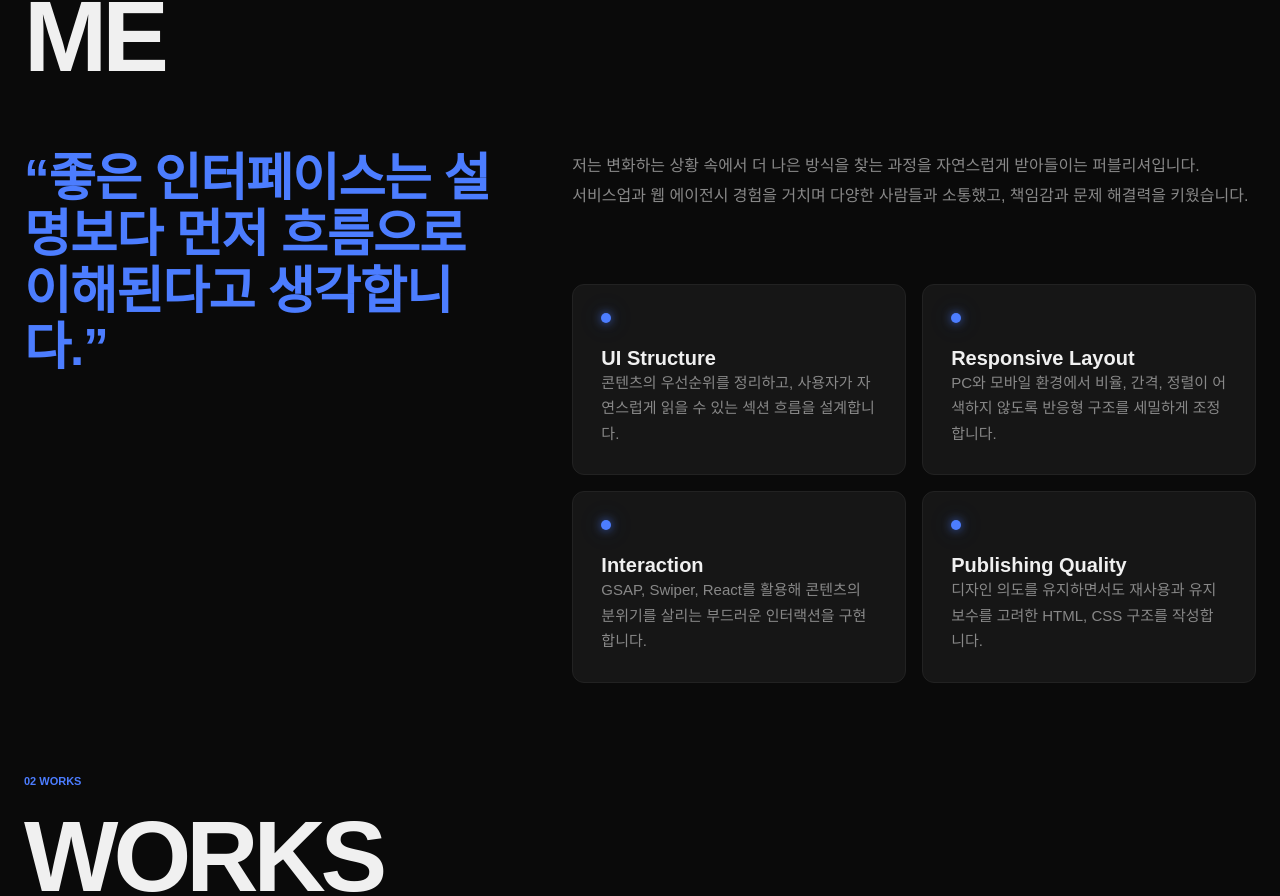
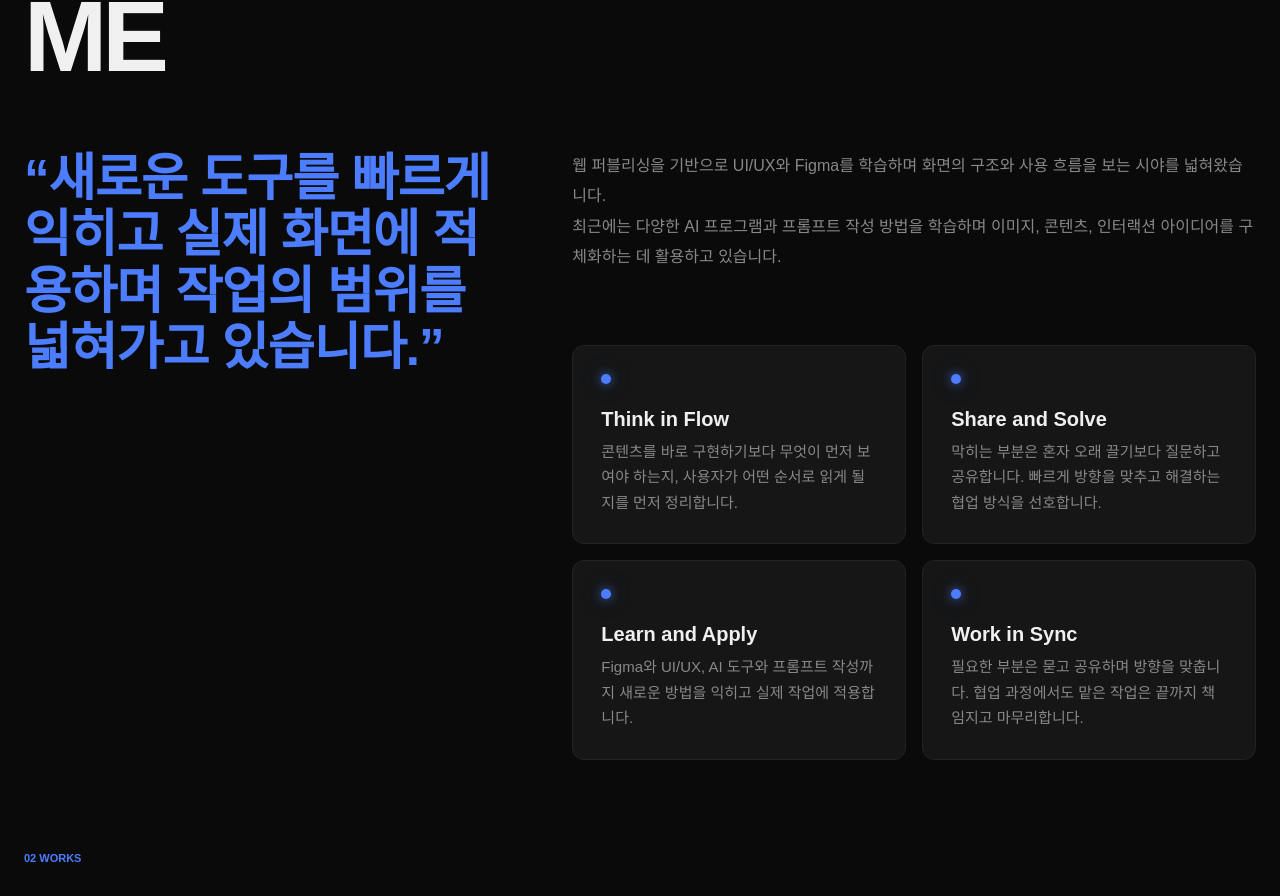
Before and after one commit to silverlsland20kid/portfolio, a React (Vite) app in the folder app/: page / in a window 1280 px wide. Shown: the part 1092-1988 px from the top of the page. Built offline with nearby package versions, Linux system fonts and the light colour scheme; a web font is replaced by a local one.

Commit message:
20260714 포트폴리오 수정2

```diff
--- a/app/src/App.jsx
+++ b/app/src/App.jsx
@@ -16,10 +16,12 @@ export default function App() {
     const { pathname } = useLocation();
 
     // 페이지 이동 시 스크롤 초기화
+    // 의존성 배열에 pathname을 추가하여 URL이 변경될 때만 실행
     useEffect(() => {
       window.scrollTo(0, 0);
     }, [pathname]);
 
+    // 해당 컴포넌트는 화면에 HTML을 출력하지 않고 기능만 수행하므로 null을 반환
     return null;
   }
 
@@ -43,7 +45,7 @@ export default function App() {
       mouseX = event.clientX;
       mouseY = event.clientY;
 
-      // Dot Move
+      // Dot Move (애니메이션 시간을 주지 않고 요소의 속성을 즉시 변경)
       if (dot) {
         gsap.set(dot, {
           x: mouseX,
@@ -68,24 +70,24 @@ export default function App() {
         });
       }
 
-      // Loop
+      // 브라우저 화면이 갱신되는 시점마다 cursorLoop를 다시 실행
       animationFrameId = requestAnimationFrame(cursorLoop);
     };
 
     // Ring Start
     cursorLoop();
 
-    // Hover Elements
+    // hover 시킬 요소들을 모두 선택
     const hoverElements = document.querySelectorAll(
       "a, .works__row, .contact__btn",
     );
 
-    // Cursor Hover Enter
+    // 마우스가 올라가면 다음 클래스가 추가되어 ring의 스타일이 변경됨
     const handleHoverEnter = () => {
       ring?.classList.add("is-hover");
     };
 
-    // Cursor Hover Leave
+    // 마우스가 벗어나면 제거 (?. => optional chaining임. ring 요소가 없더라도 오류가 발생하지 않도록 보호)
     const handleHoverLeave = () => {
       ring?.classList.remove("is-hover");
     };
@@ -99,7 +101,7 @@ export default function App() {
     // ScrollTrigger
     gsap.registerPlugin(ScrollTrigger);
 
-    // Section Titles
+    // 섹션 제목 애니메이션 시작
     gsap.utils.toArray(".display").forEach((heading) => {
       gsap.from(heading, {
         yPercent: 110,
@@ -115,7 +117,7 @@ export default function App() {
       });
     });
 
-    // About Timeline
+    // About Timeline (About 섹션 내부 요소를 따로 실행하지 않고 하나의 타임라인으로 연결하여 실행)
     const aboutTimeline = gsap.timeline({
       scrollTrigger: {
         trigger: ".about__grid",
@@ -133,7 +135,7 @@ export default function App() {
         ease: "power3.out",
       })
 
-      // About Text
+      // About Text (앞 애니메이션이 완전히 끝나기 0.45초 전에 다음 애니메이션을 시작)
       .from(
         ".about__text > p",
         {
@@ -145,7 +147,7 @@ export default function App() {
         "-=0.45",
       )
 
-      // About Cards
+      // About Cards (stagger => 여러 개의 .strength-card를 0.09초 간격으로 순차 실행)
       .from(
         ".strength-card",
         {
@@ -158,7 +160,7 @@ export default function App() {
         "-=0.3",
       );
 
-    // Works Rows
+    // Works Rows (각 행마다 별도의 타임라인을 생성하여 스크롤 시 애니메이션 실행)
     gsap.utils.toArray(".works__row").forEach((row) => {
       // Works Elements
       const num = row.querySelector(".works__num");
@@ -197,7 +199,7 @@ export default function App() {
           "-=0.3",
         )
 
-        // Works Category And Meta
+        // Works Category And Meta (배열의 첫 번째 요소인 category가 먼저 나타나고, meta가 0.08초 뒤에 나타남)
         .from(
           [category, meta],
           {
@@ -213,7 +215,7 @@ export default function App() {
 
     // Experience Rows
     gsap.utils.toArray(".timeline__row").forEach((row) => {
-      // Experience Elements
+      // Experience Elements (날짜와 내용을 분리해 실행)
       const date = row.querySelector(".timeline__date");
       const content = row.querySelector(".timeline__content");
 
@@ -257,7 +259,7 @@ export default function App() {
       },
     });
 
-    // Contact Text
+    // Contact Text (텍스트는 왼쪽에서 나타나도록 설정)
     contactTimeline
       .from(".contact__grid > div:first-child", {
         x: -36,
@@ -266,7 +268,7 @@ export default function App() {
         ease: "power3.out",
       })
 
-      // Contact Videos
+      // Contact Videos (비디오는 오른쪽에서 나타나도록 설정)
       .from(
         ".contact-preview-board",
         {
@@ -292,15 +294,15 @@ export default function App() {
       },
     });
 
-    // Cleanup
+    // Cleanup 함수 (useEffect 안에서 반환하는 함수는 컴포넌트가 사라질 때 실행됨)
     return () => {
-      // Cursor Event Remove
+      // Cursor Event Remove (마우스 이동 이벤트 제거)
       window.removeEventListener("mousemove", handleMouseMove);
 
-      // Cursor Loop Remove
+      // Cursor Loop Remove (반복 중단)
       cancelAnimationFrame(animationFrameId);
 
-      // Hover Event Remove
+      // Hover Event Remove (Hover 이벤트 제거)
       hoverElements.forEach((element) => {
         element.removeEventListener("mouseenter", handleHoverEnter);
         element.removeEventListener("mouseleave", handleHoverLeave);
@@ -344,7 +346,7 @@ function Home() {
       },
     });
 
-    // Hero Name Start
+    // Hero Name Start (애니메이션 실행 전에 아래쪽에서 100% 잘라 요소가 보이지 않도록 설정)
     gsap.set(".hero__line", {
       clipPath: "inset(0 0 100% 0)",
       y: 40,
@@ -402,18 +404,18 @@ function Home() {
         "-=0.45",
       );
 
-    // Glow Move
+    // Hero 마우스 조명 위치 계산
     const handleHeroMouseMove = (event) => {
       if (!hero || !heroGlow) return;
 
-      // Hero Position
+      // Hero가 브라우저 화면에서 어느 위치에 있는지 계산
       const rect = hero.getBoundingClientRect();
 
       // Mouse Position
       const mouseX = event.clientX - rect.left;
       const mouseY = event.clientY - rect.top;
 
-      // Glow Animation
+      // 마우스 조명 애니메이션 (overwrite: "auto" => 마우스가 빠르게 움직일 때 이전 이동 애니메이션이 계속 쌓이지 않도록 기존 Tween을 적절히 덮어씌움)
       gsap.to(heroGlow, {
         x: mouseX,
         y: mouseY,
@@ -461,7 +463,7 @@ function Home() {
     };
   }, []);
 
-  // Contact 섹션에 사용할 영상 목록
+  // Contact 섹션에 사용할 영상 배열 목록
   const previewVideos = [
     {
       type: "mo",
@@ -590,15 +592,17 @@ function Home() {
 
           <div className="about__grid">
             <blockquote className="about__quote">
-              “좋은 인터페이스는 설명보다 먼저 흐름으로 이해된다고 생각합니다.”
+              “새로운 도구를 빠르게 익히고 실제 화면에 적용하며 작업의 범위를
+              넓혀가고 있습니다.”
             </blockquote>
 
             <div className="about__text">
               <p>
-                저는 변화하는 상황 속에서 더 나은 방식을 찾는 과정을 자연스럽게
-                받아들이는 퍼블리셔입니다. <br />
-                서비스업과 웹 에이전시 경험을 거치며 다양한 사람들과 소통했고,
-                책임감과 문제 해결력을 키웠습니다.
+                웹 퍼블리싱을 기반으로 UI/UX와 Figma를 학습하며 화면의 구조와
+                사용 흐름을 보는 시야를 넓혀왔습니다. <br />
+                최근에는 다양한 AI 프로그램과 프롬프트 작성 방법을 학습하며
+                이미지, 콘텐츠, 인터랙션 아이디어를 구체화하는 데 활용하고
+                있습니다.
               </p>
 
               <div className="strengths">
@@ -607,10 +611,11 @@ function Home() {
                     <div className="strength-card__top">
                       <span className="strength-card__dot"></span>
                     </div>
-                    <strong>UI Structure</strong>
+
+                    <strong>Think in Flow</strong>
                     <p>
-                      콘텐츠의 우선순위를 정리하고, 사용자가 자연스럽게 읽을 수
-                      있는 섹션 흐름을 설계합니다.
+                      콘텐츠를 바로 구현하기보다 무엇이 먼저 보여야 하는지,
+                      사용자가 어떤 순서로 읽게 될지를 먼저 정리합니다.
                     </p>
                   </div>
                 </article>
@@ -621,10 +626,10 @@ function Home() {
                       <span className="strength-card__dot"></span>
                     </div>
 
-                    <strong>Responsive Layout</strong>
+                    <strong>Share and Solve</strong>
                     <p>
-                      PC와 모바일 환경에서 비율, 간격, 정렬이 어색하지 않도록
-                      반응형 구조를 세밀하게 조정합니다.
+                      막히는 부분은 혼자 오래 끌기보다 질문하고 공유합니다.
+                      빠르게 방향을 맞추고 해결하는 협업 방식을 선호합니다.
                     </p>
                   </div>
                 </article>
@@ -635,10 +640,10 @@ function Home() {
                       <span className="strength-card__dot"></span>
                     </div>
 
-                    <strong>Interaction</strong>
+                    <strong>Learn and Apply</strong>
                     <p>
-                      GSAP, Swiper, React를 활용해 콘텐츠의 분위기를 살리는
-                      부드러운 인터랙션을 구현합니다.
+                      Figma와 UI/UX, AI 도구와 프롬프트 작성까지 새로운 방법을
+                      익히고 실제 작업에 적용합니다.
                     </p>
                   </div>
                 </article>
@@ -648,10 +653,11 @@ function Home() {
                     <div className="strength-card__top">
                       <span className="strength-card__dot"></span>
                     </div>
-                    <strong>Publishing Quality</strong>
+
+                    <strong>Work in Sync</strong>
                     <p>
-                      디자인 의도를 유지하면서도 재사용과 유지보수를 고려한
-                      HTML, CSS 구조를 작성합니다.
+                      필요한 부분은 묻고 공유하며 방향을 맞춥니다. 협업
+                      과정에서도 맡은 작업은 끝까지 책임지고 마무리합니다.
                     </p>
                   </div>
                 </article>
--- a/app/src/styles/App.css
+++ b/app/src/styles/App.css
@@ -412,7 +412,7 @@ section {
   display: block;
   font-size: 20px;
   color: var(--text-primary);
-
+  margin-bottom: 0.5rem;
   transition:
     color 0.35s ease,
     transform 0.45s cubic-bezier(0.22, 1, 0.36, 1);
--- a/app/src/styles/Header.css
+++ b/app/src/styles/Header.css
@@ -98,18 +98,34 @@
   .site-header {
     height: 64px;
     padding: 0 20px;
+    box-sizing: border-box;
+    align-items: center;
   }
 
   .site-header__logo {
+    display: flex;
+    align-items: center;
+    height: 100%;
     font-size: 12px;
+    line-height: 1;
   }
 
   .site-header__nav {
+    display: flex;
+    align-items: center;
     gap: 16px;
+    height: 100%;
+    padding: 0;
   }
 
   .site-header__nav a,
   .site-header__link {
+    display: flex;
+    align-items: center;
+    height: 100%;
+    padding: 0;
+    margin: 0;
     font-size: 11px;
+    line-height: 1;
   }
 }
--- a/app/src/styles/LabPage.css
+++ b/app/src/styles/LabPage.css
@@ -149,12 +149,12 @@
   .lab-videos {
     width: 100%;
     margin-left: 0;
-    padding-top: 1rem;
-    padding-left: 0;
+    padding: 1rem 0 0 0;
   }
 }
 
 @media (max-width: 768px) {
+
   .project-list-lab {
     padding: 8rem 1.5rem 4rem;
   }
@@ -167,4 +167,6 @@
   .item--pc {
     grid-column: 1 / -1;
   }
+
+
 }
```
